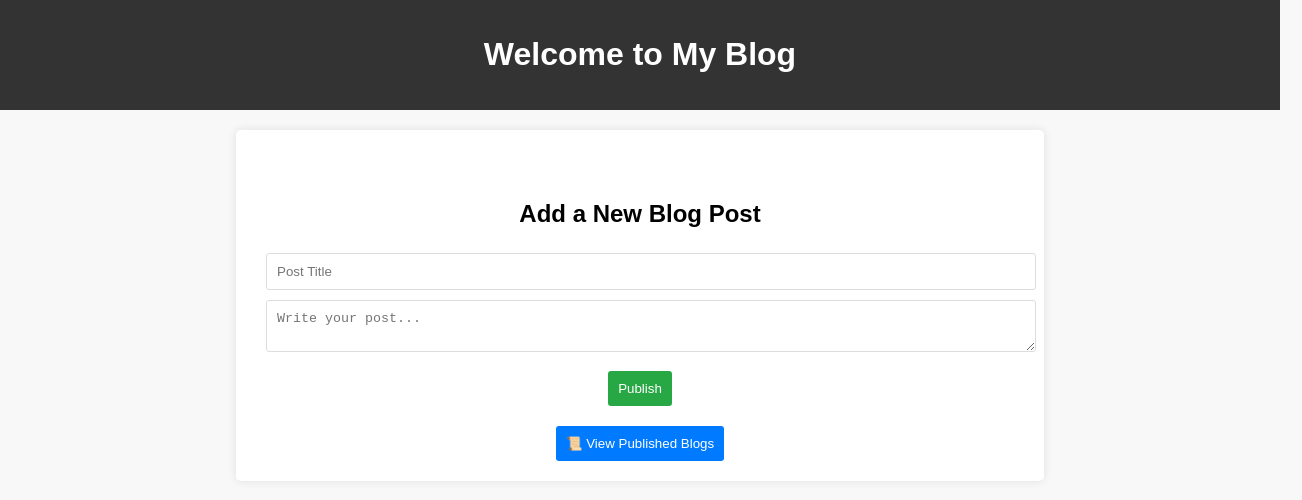
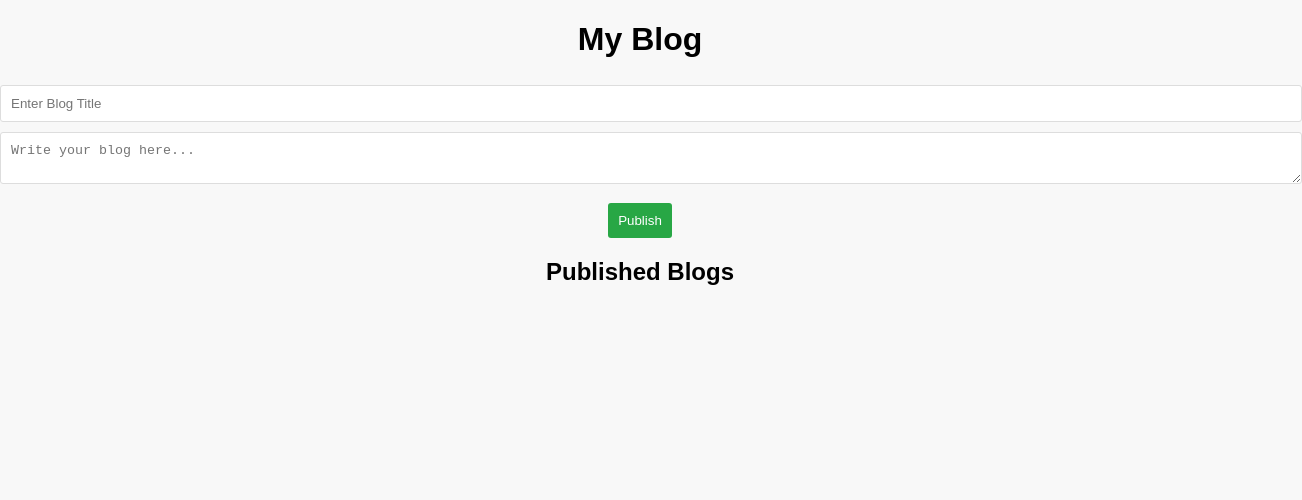
Before and after one commit to lokeshkumarcv/Blogging-website, a plain HTML site: page index.html in a window 1280 px wide. Shown: the whole page, 1302 px wide, since content can reach past the window. Drawn offline with Linux system fonts and the light colour scheme.

Commit message:
Update index.html

```diff
--- a/index.html
+++ b/index.html
@@ -3,28 +3,24 @@
 <head>
     <meta charset="UTF-8">
     <meta name="viewport" content="width=device-width, initial-scale=1.0">
-    <title>My Blog</title>
+    <title>Blogging Website</title>
     <link rel="stylesheet" href="styles.css">
 </head>
 <body>
-    <header>
-        <h1>Welcome to My Blog</h1>
-    </header>
+    <div class="container">
+        <h1>My Blog</h1>
 
-    <main>
-        <section id="blog-posts">
-            <!-- Published blogs will be dynamically loaded here -->
-        </section>
-
-        <div class="post-form">
-            <h2>Add a New Blog Post</h2>
-            <input type="text" id="post-title" placeholder="Post Title">
-            <textarea id="post-content" placeholder="Write your post..."></textarea>
+        <!-- Blog Writing Section -->
+        <div class="blog-input">
+            <input type="text" id="post-title" placeholder="Enter Blog Title">
+            <textarea id="post-content" placeholder="Write your blog here..."></textarea>
             <button onclick="publishBlog()">Publish</button>
         </div>
 
-        <button class="published-btn" onclick="fetchPublishedBlogs()">📜 View Published Blogs</button>
-    </main>
+        <!-- Published Blogs Section -->
+        <h2>Published Blogs</h2>
+        <div id="blog-posts"></div>
+    </div>
 
     <script src="script.js"></script>
 </body>
```
